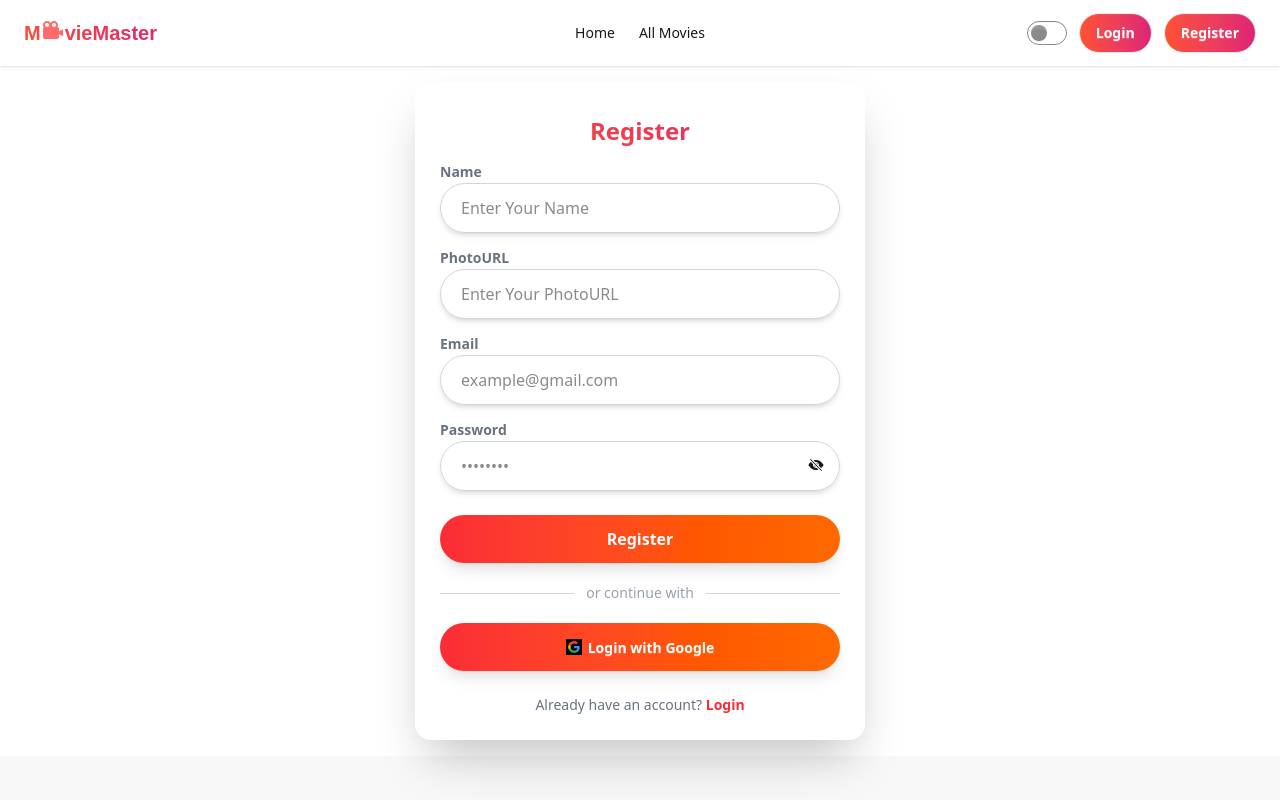
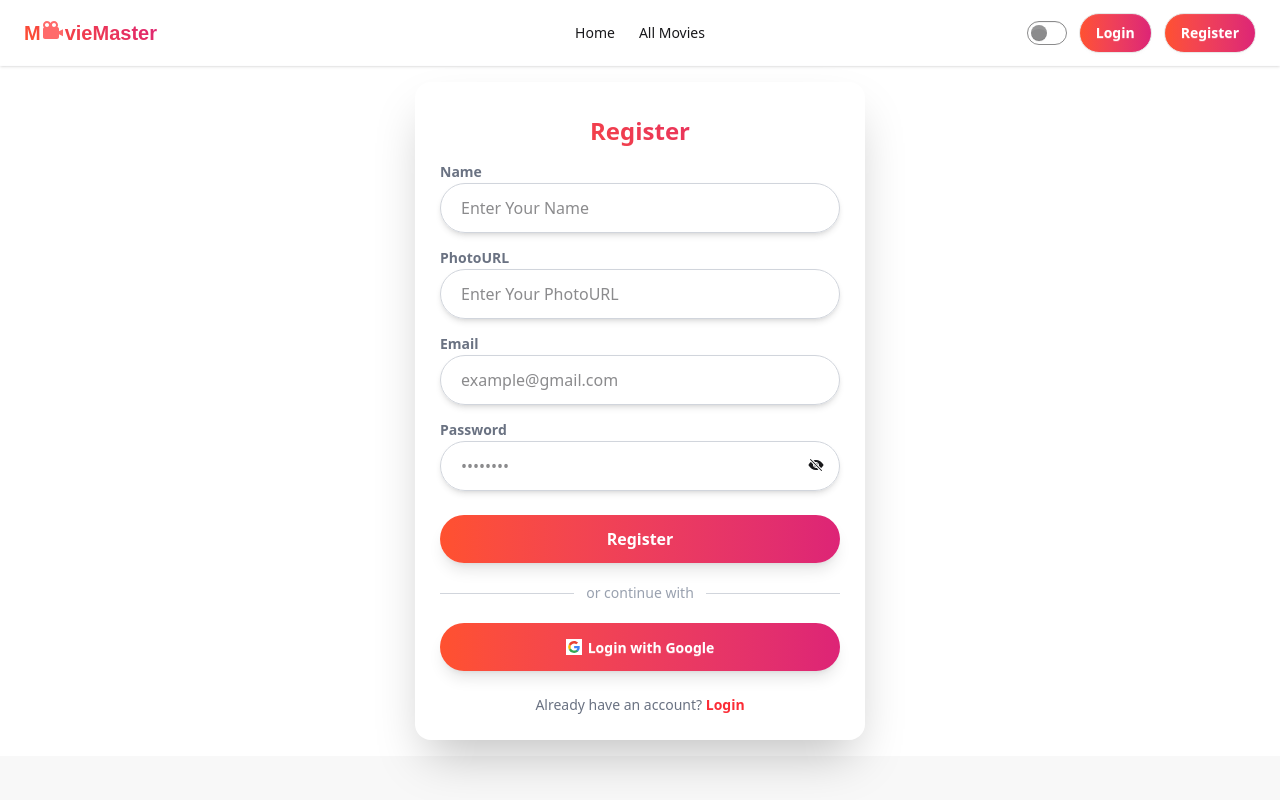
Before and after one commit to Jobayer561/MovieMaster-Client, a React (Vite) app: page /register in a window 1280 px wide. Shown: the top 800 px of the page. Built offline with nearby package versions, Linux system fonts and the light colour scheme; no server answers; a web font is replaced by a local one.

Commit message:
update color of login and register

```diff
--- a/src/Pages/Login.jsx
+++ b/src/Pages/Login.jsx
@@ -119,7 +119,7 @@ const Login = () => {
 
           <button
             type="submit"
-            className="w-full py-3 rounded-full bg-linear-to-r from-red-500 to-orange-500 text-white font-semibold   shadow-lg hover:shadow-xl hover:scale-105 "
+            className="w-full py-3 rounded-full bg-linear-to-r from-[#ff512f] to-[#dd2476] text-white font-semibold   shadow-lg hover:shadow-xl hover:scale-105 "
           >
             Login
           </button>
@@ -133,7 +133,7 @@ const Login = () => {
           <div className="flex justify-center gap-4">
             <button
               onClick={handleGoogleSignin}
-              className="btn bg-linear-to-r from-red-500 to-orange-500  w-full h-12 shadow-lg hover:shadow-xl  rounded-full hover:scale-105 transition-transform  text-white "
+              className="btn bg-linear-to-r from-[#ff512f] to-[#dd2476]  w-full h-12 shadow-lg hover:shadow-xl  rounded-full hover:scale-105 transition-transform  text-white "
             >
               <svg
                 aria-label="Google logo"
--- a/src/Pages/Registration.jsx
+++ b/src/Pages/Registration.jsx
@@ -186,7 +186,7 @@ const Registration = () => {
           </div>
           <button
             type="submit"
-            className="w-full mt-3 py-3 rounded-full bg-linear-to-r from-red-500 to-orange-500 text-white font-semibold   shadow-lg hover:shadow-xl hover:scale-105 "
+            className="w-full mt-3 py-3 rounded-full bg-linear-to-r from-[#ff512f] to-[#dd2476] text-white font-semibold   shadow-lg hover:shadow-xl hover:scale-105 "
           >
             Register
           </button>
@@ -198,7 +198,7 @@ const Registration = () => {
           <div className="flex justify-center gap-4">
             <button
               onClick={handleGoogleSignin}
-              className="btn border-none w-full h-12 shadow-lg hover:shadow-xl  rounded-full hover:scale-105 transition-transform  bg-linear-to-r from-red-500 to-orange-500 text-white "
+              className="btn border-none w-full h-12 shadow-lg hover:shadow-xl  rounded-full hover:scale-105 transition-transform  bg-linear-to-r from-[#ff512f] to-[#dd2476] text-white "
             >
               <svg
                 aria-label="Google logo"
@@ -208,7 +208,7 @@ const Registration = () => {
                 viewBox="0 0 512 512"
               >
                 <g>
-                  <path d="m0 0H512V512H0" fill=""></path>
+                  <path d="m0 0H512V512H0" fill="#fff"></path>
                   <path
                     fill="#34a853"
                     d="M153 292c30 82 118 95 171 60h62v48A192 192 0 0190 341"
```
